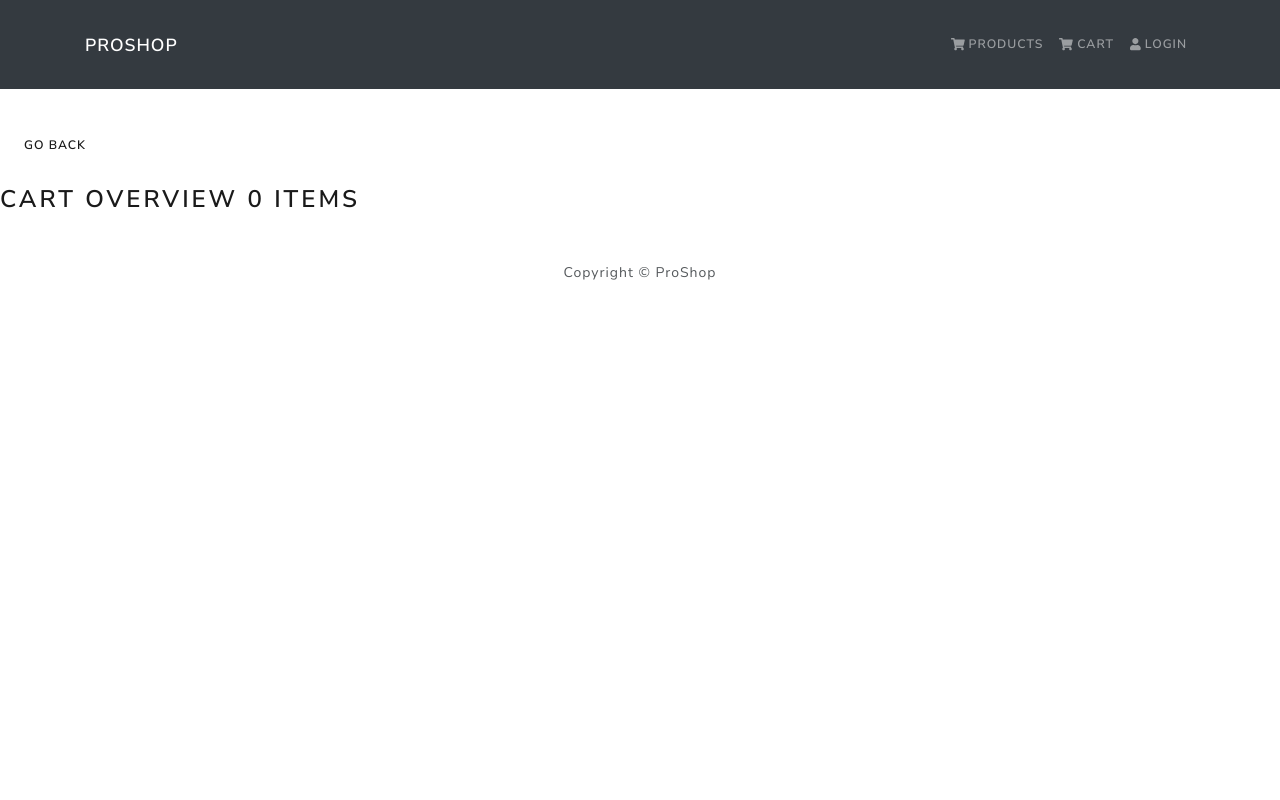
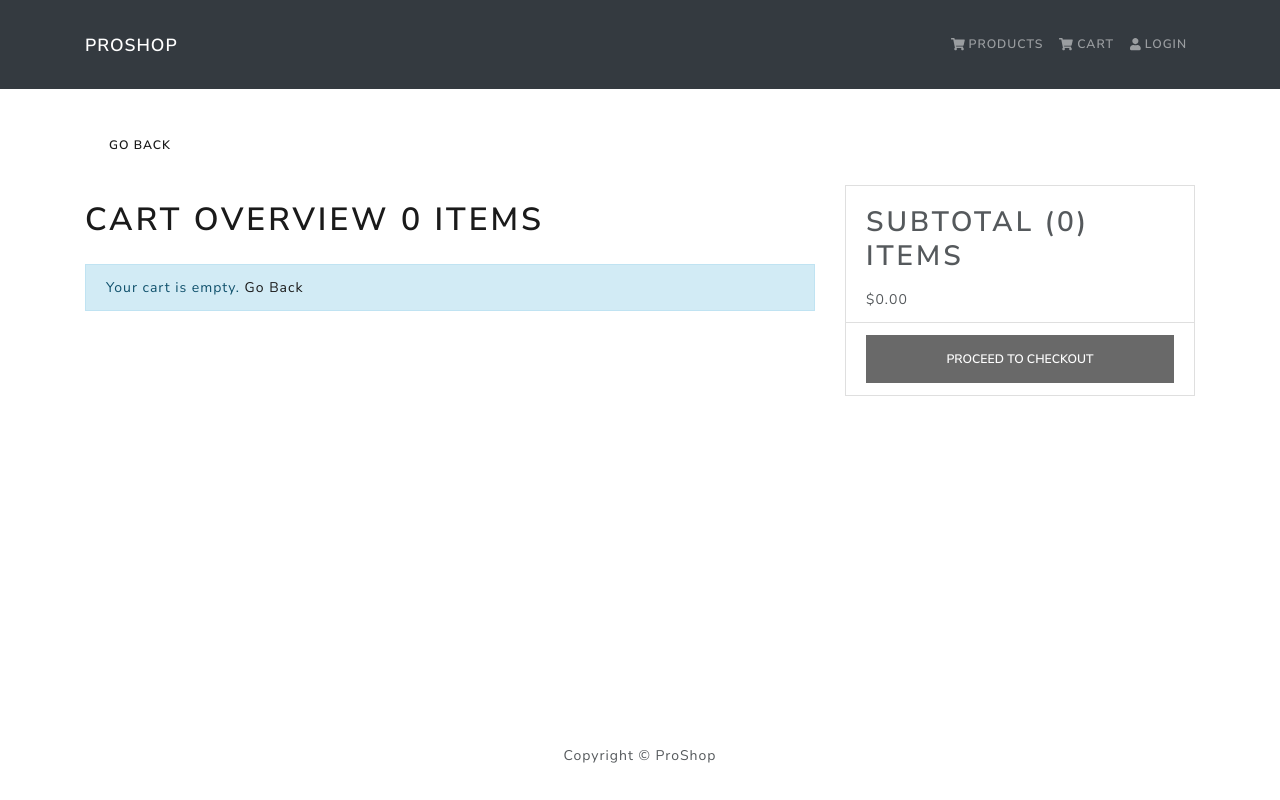
Before and after one commit to rburgst/proshop-next, a Next.js app: page /cart in a window 1280 px wide. Built offline with nearby package versions, Linux system fonts and the light colour scheme.

Commit message:
add cart page functionality
- change qty, etc.

```diff
--- a/pages/_app.tsx
+++ b/pages/_app.tsx
@@ -1,4 +1,4 @@
-import {AppProps} from "next/app";
+import { AppProps } from "next/app";
 import "../styles/globals.css";
 import "../styles/bootstrap.min.css";
 import "@fortawesome/fontawesome-free/js/fontawesome";
@@ -7,26 +7,28 @@ import "@fortawesome/fontawesome-free/js/regular";
 import Footer from "../components/Footer";
 import Header from "../components/Header";
 import React from "react";
-import {Provider} from "react-redux";
-import {useStore} from "../frontend/store";
+import { Provider } from "react-redux";
+import { useStore } from "../frontend/store";
 
-import {persistStore} from 'redux-persist'
-import {PersistGate} from 'redux-persist/integration/react'
+import { persistStore } from "redux-persist";
+import { PersistGate } from "redux-persist/integration/react";
+import { Container } from "react-bootstrap";
 
-function MyApp({Component, pageProps}: AppProps) {
-    const store = useStore(pageProps.initialReduxState)
+function MyApp({ Component, pageProps }: AppProps) {
+  const store = useStore(pageProps.initialReduxState);
   const persistor = persistStore(store, {}, function () {
-        persistor.persist()
-    })
+    persistor.persist();
+  });
   return (
     <Provider store={store}>
       <PersistGate loading={<div>loading</div>} persistor={persistor}>
-
-                <Header/>
+        <Header />
         <main className="py-3">
+          <Container>
             <Component {...pageProps} />
+          </Container>
         </main>
-                <Footer/>
+        <Footer />
       </PersistGate>
     </Provider>
   );
--- a/pages/cart/index.tsx
+++ b/pages/cart/index.tsx
@@ -1,7 +1,20 @@
 import Link from "next/link";
-import React, { FunctionComponent } from "react";
+import React, { FunctionComponent, useCallback } from "react";
+import {
+  Button,
+  Card,
+  Col,
+  Form,
+  Image,
+  ListGroup,
+  Row,
+} from "react-bootstrap";
 import { useSelector } from "react-redux";
-import { RootState } from "../../frontend/store";
+import Message from "../../components/Message";
+import { RootState, useAppDispatch } from "../../frontend/store";
+import { addToCart } from "../../frontend/reducers/cartReducers";
+import { Variant } from "react-bootstrap/esm/types";
+import { useRouter } from "next/router";
 
 interface CartScreenRouteParams {
   id: string;
@@ -10,19 +23,106 @@ interface CartScreenProps {}
 
 const CartScreen: FunctionComponent<CartScreenProps> = () => {
   const cartItems = useSelector((state: RootState) => state.cart.cartItems);
+  const dispatch = useAppDispatch();
+  const router = useRouter();
+
+  const onRemoveFromCartHandler = useCallback(
+    (id) => {
+      console.log("removing", id);
+    },
+    [dispatch]
+  );
+  const checkoutHandler = useCallback(() => {
+    console.log("checkout");
+    router.push("/login?redirect=shipping");
+  }, [router]);
+
   return (
     <>
       <Link href="/">
         <a className="btn btn-light my-3">Go Back</a>
       </Link>
-      <h3>Cart Overview {cartItems.length} items</h3>
-      <ul>
-        {cartItems.map((item) => (
-          <li>
-            {item.name}: {item.qty}
-          </li>
-        ))}
-      </ul>
+      <Row>
+        <Col md={8}>
+          <h1>Cart Overview {cartItems.length} items</h1>
+          {cartItems.length === 0 ? (
+            <Message>
+              Your cart is empty. <Link href="/">Go Back</Link>
+            </Message>
+          ) : (
+            <ListGroup variant="flush">
+              {cartItems.map((item) => (
+                <ListGroup.Item key={item.product}>
+                  <Row>
+                    <Col md={2}>
+                      <Image src={item.image} alt={item.name} fluid rounded />
+                    </Col>
+                    <Col md={3}>
+                      <Link href={`products/${item.product}`}>{item.name}</Link>
+                    </Col>
+                    <Col md={2}>${item.price}</Col>
+                    <Col md={2}>
+                      <Form.Control
+                        as="select"
+                        value={item.qty}
+                        onChange={(e) =>
+                          dispatch(
+                            addToCart({
+                              productId: item.product,
+                              qty: Number(e.target.value),
+                            })
+                          )
+                        }
+                      >
+                        {[...Array(item.countInStock).keys()].map((x) => (
+                          <option key={x + 1} value={x + 1}>
+                            {x + 1}
+                          </option>
+                        ))}
+                      </Form.Control>
+                    </Col>
+                    <Col md={2}>
+                      <Button
+                        variant="light"
+                        onClick={() => onRemoveFromCartHandler(item.product)}
+                      >
+                        <i className="fas fa-trash"></i>
+                      </Button>
+                    </Col>
+                  </Row>
+                </ListGroup.Item>
+              ))}
+            </ListGroup>
+          )}
+        </Col>
+        <Col md={4}>
+          <Card>
+            <ListGroup variant="flush">
+              <ListGroup.Item>
+                <h2>
+                  Subtotal ({cartItems.reduce((acc, cur) => acc + cur.qty, 0)})
+                  items
+                </h2>
+                $
+                {cartItems
+                  .reduce((acc, cur) => acc + cur.price * cur.qty, 0)
+                  .toFixed(2)}
+              </ListGroup.Item>
+              <ListGroup.Item>
+                <Button
+                  type="button"
+                  className="btn-block"
+                  disabled={cartItems.length === 0}
+                  onClick={checkoutHandler}
+                >
+                  Proceed to Checkout
+                </Button>
+              </ListGroup.Item>
+            </ListGroup>
+          </Card>
+        </Col>
+      </Row>
+      <ul></ul>
     </>
   );
 };
--- a/styles/globals.css
+++ b/styles/globals.css
@@ -14,3 +14,57 @@ a {
 * {
   box-sizing: border-box;
 }
+
+main {
+  min-height: 80vh;
+}
+
+h3 {
+  padding: 1rem 0;
+}
+
+h1 {
+  font-size: 1.8rem;
+  padding: 1rem 0;
+}
+
+h2 {
+  font-size: 1.4rem;
+  padding: 0.5rem 0;
+}
+
+.rating span {
+  margin: 0.1rem;
+}
+
+/* carousel */
+.carousel-item-next,
+.carousel-item-prev,
+.carousel-item.active {
+  display: flex;
+}
+.carousel-caption {
+  position: absolute;
+  top: 0;
+}
+
+.carousel-caption h2 {
+  color: #fff;
+}
+
+.carousel img {
+  height: 300px;
+  padding: 30px;
+  margin: 40px;
+  border-radius: 50%;
+  margin-left: auto;
+  margin-right: auto;
+}
+.carousel a {
+  margin: 0 auto;
+}
+@media (max-width: 900px) {
+  .carousel-caption h2 {
+    font-size: 2.5vw;
+  }
+}
```
Lines whose indentation alone changed are shown as unchanged.
